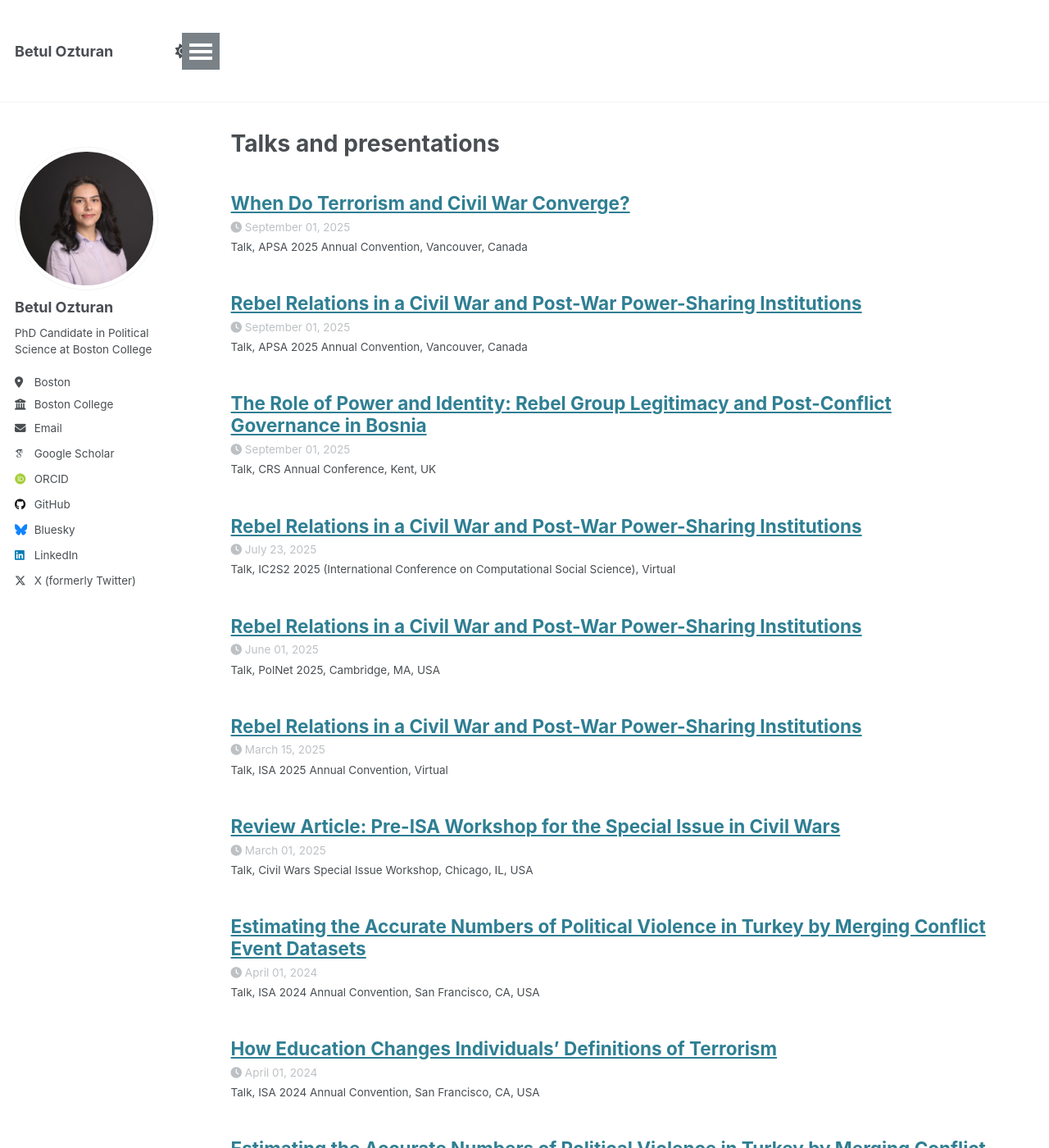
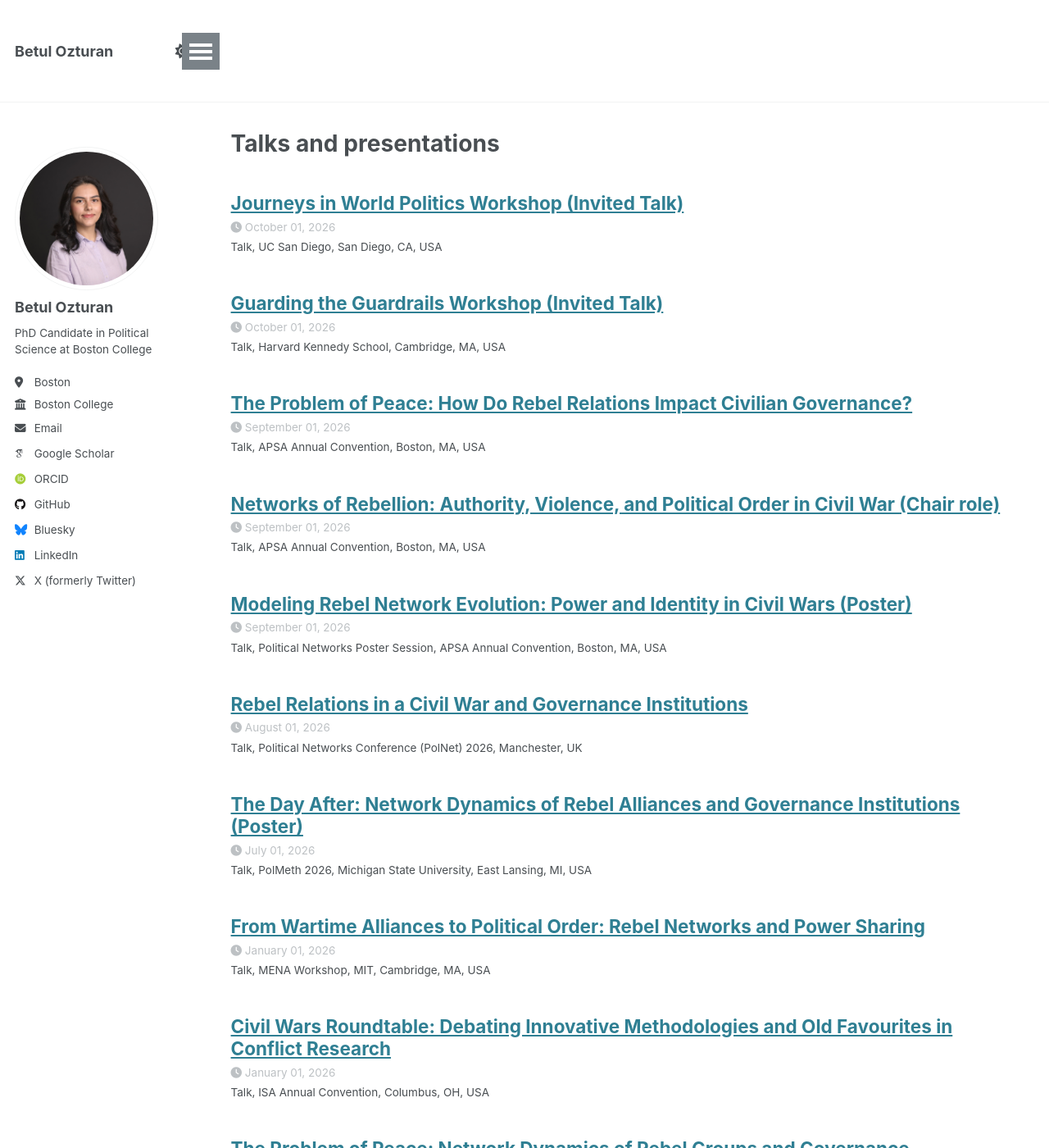
Before and after one commit to betulozturan/betulozturan.github.io, a Jekyll site: the page built from _pages/talks.html, in a window 1280 px wide and 1400 px high. Shown: the whole window at 82% size. Built offline with Jekyll 4.4.1, drawn with Linux system fonts in a browser that asks for light colours; some web fonts are replaced; some of the changed text lies outside the part shown.

Commit message:
Consolidate multi-venue talks and add new talk entries
Co-authored-by: betulozturan <44755312+betulozturan@users.noreply.github.com>

```diff
--- a/_talks/2014-02-01-talk-2.md
+++ b/_talks/2014-02-01-talk-2.md
@@ -3,7 +3,11 @@ title: "Rebel Relations in a Civil War and Post-War Power-Sharing Institutions"
 collection: talks
 type: "Talk"
 permalink: /talks/2025-09-01-rebel-relations-power-sharing
-venue: "APSA 2025 Annual Convention"
+venue: "Multiple venues"
 date: 2025-09-01
-location: "Vancouver, Canada"
+location: "See venues below"
 ---
+
+Venues:
+- APSA 2025 Annual Convention, Vancouver, Canada
+- ISA Annual Convention (2026), Columbus, OH
--- a/_talks/2014-03-01-talk-3.md
+++ b/_talks/2014-03-01-talk-3.md
@@ -3,7 +3,11 @@ title: "When Do Terrorism and Civil War Converge?"
 collection: talks
 type: "Talk"
 permalink: /talks/2025-09-01-terrorism-civil-war-convergence
-venue: "APSA 2025 Annual Convention"
+venue: "Multiple venues"
 date: 2025-09-01
-location: "Vancouver, Canada"
+location: "See venues below"
 ---
+
+Venues:
+- APSA 2025 Annual Convention, Vancouver, Canada
+- ISA Annual Convention (2026), Columbus, OH
--- /dev/null
+++ b/_talks/2025-10-01-problem-of-peace-network-dynamics-governance.md
@@ -0,0 +1,13 @@
+---
+title: "The Problem of Peace: Network Dynamics of Rebel Groups and Governance Institutions"
+collection: talks
+type: "Talk"
+permalink: /talks/2025-10-01-problem-of-peace-network-dynamics-governance
+venue: "Multiple venues"
+date: 2025-10-01
+location: "See venues below"
+---
+
+Venues:
+- Data Science Frontiers: Society and Politics, NYU Abu Dhabi Institute, New York (Oct 2025)
+- POMEPS (2026)
--- /dev/null
+++ b/_talks/2026-01-01-civil-wars-roundtable-methodologies.md
@@ -0,0 +1,9 @@
+---
+title: "Civil Wars Roundtable: Debating Innovative Methodologies and Old Favourites in Conflict Research"
+collection: talks
+type: "Talk"
+permalink: /talks/2026-01-01-civil-wars-roundtable-methodologies
+venue: "ISA Annual Convention"
+date: 2026-01-01
+location: "Columbus, OH, USA"
+---
--- /dev/null
+++ b/_talks/2026-01-01-wartime-alliances-political-order.md
@@ -0,0 +1,9 @@
+---
+title: "From Wartime Alliances to Political Order: Rebel Networks and Power Sharing"
+collection: talks
+type: "Talk"
+permalink: /talks/2026-01-01-wartime-alliances-political-order
+venue: "MENA Workshop, MIT"
+date: 2026-01-01
+location: "Cambridge, MA, USA"
+---
--- /dev/null
+++ b/_talks/2026-07-01-day-after-network-dynamics-poster.md
@@ -0,0 +1,9 @@
+---
+title: "The Day After: Network Dynamics of Rebel Alliances and Governance Institutions (Poster)"
+collection: talks
+type: "Talk"
+permalink: /talks/2026-07-01-day-after-network-dynamics-poster
+venue: "PolMeth 2026"
+date: 2026-07-01
+location: "Michigan State University, East Lansing, MI, USA"
+---
--- /dev/null
+++ b/_talks/2026-08-01-rebel-relations-governance-institutions-polnet.md
@@ -0,0 +1,9 @@
+---
+title: "Rebel Relations in a Civil War and Governance Institutions"
+collection: talks
+type: "Talk"
+permalink: /talks/2026-08-01-rebel-relations-governance-institutions-polnet
+venue: "Political Networks Conference (PolNet) 2026"
+date: 2026-08-01
+location: "Manchester, UK"
+---
--- /dev/null
+++ b/_talks/2026-09-01-modeling-rebel-network-evolution-poster.md
@@ -0,0 +1,9 @@
+---
+title: "Modeling Rebel Network Evolution: Power and Identity in Civil Wars (Poster)"
+collection: talks
+type: "Talk"
+permalink: /talks/2026-09-01-modeling-rebel-network-evolution-poster
+venue: "Political Networks Poster Session, APSA Annual Convention"
+date: 2026-09-01
+location: "Boston, MA, USA"
+---
--- /dev/null
+++ b/_talks/2026-09-01-networks-of-rebellion-chair-role.md
@@ -0,0 +1,9 @@
+---
+title: "Networks of Rebellion: Authority, Violence, and Political Order in Civil War (Chair role)"
+collection: talks
+type: "Talk"
+permalink: /talks/2026-09-01-networks-of-rebellion-chair-role
+venue: "APSA Annual Convention"
+date: 2026-09-01
+location: "Boston, MA, USA"
+---
--- /dev/null
+++ b/_talks/2026-09-01-problem-of-peace-rebel-relations-governance.md
@@ -0,0 +1,9 @@
+---
+title: "The Problem of Peace: How Do Rebel Relations Impact Civilian Governance?"
+collection: talks
+type: "Talk"
+permalink: /talks/2026-09-01-problem-of-peace-rebel-relations-governance
+venue: "APSA Annual Convention"
+date: 2026-09-01
+location: "Boston, MA, USA"
+---
--- /dev/null
+++ b/_talks/2026-10-01-guarding-the-guardrails-workshop.md
@@ -0,0 +1,9 @@
+---
+title: "Guarding the Guardrails Workshop (Invited Talk)"
+collection: talks
+type: "Talk"
+permalink: /talks/2026-10-01-guarding-the-guardrails-workshop
+venue: "Harvard Kennedy School"
+date: 2026-10-01
+location: "Cambridge, MA, USA"
+---
--- /dev/null
+++ b/_talks/2026-10-01-journeys-in-world-politics-workshop.md
@@ -0,0 +1,9 @@
+---
+title: "Journeys in World Politics Workshop (Invited Talk)"
+collection: talks
+type: "Talk"
+permalink: /talks/2026-10-01-journeys-in-world-politics-workshop
+venue: "UC San Diego"
+date: 2026-10-01
+location: "San Diego, CA, USA"
+---
```
